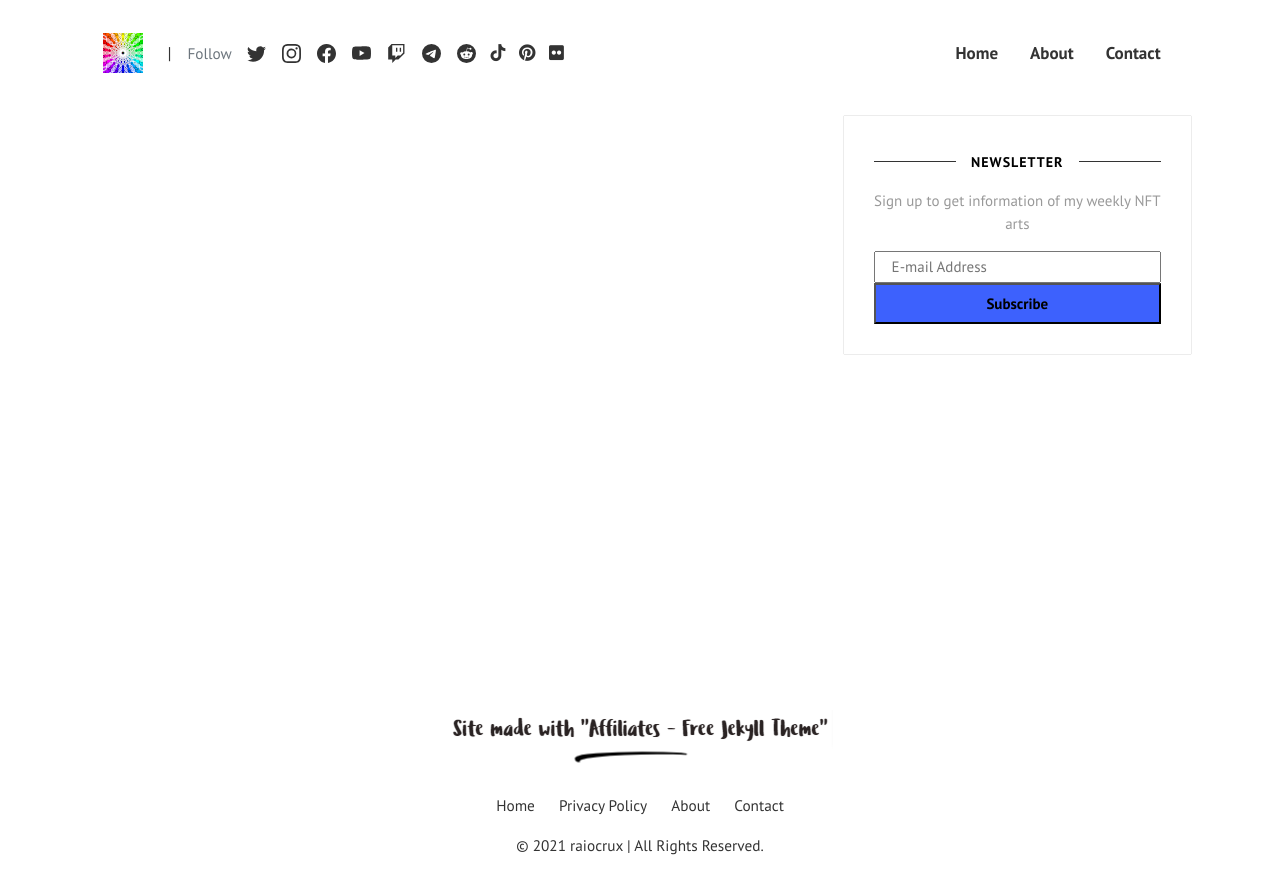
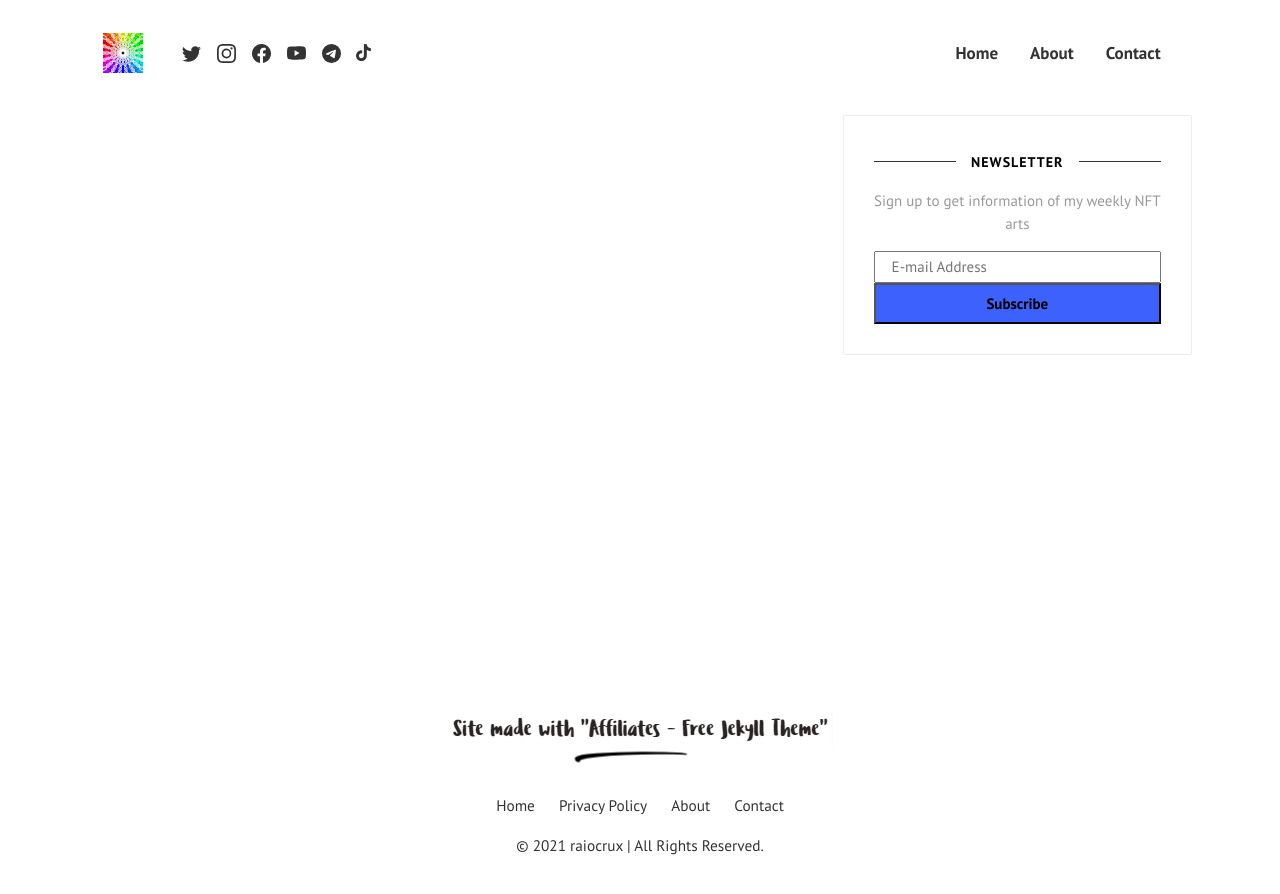
Before and after one commit to raiocrux/website, a Jekyll site: the page built from index.html, in a window 1280 px wide. Shown: the top 894 px of the page. Built offline with Jekyll 4.4.1, drawn with Linux system fonts in a browser that asks for light colours; nearby versions of some CDN libraries; the list of posts is cut into pages by our own code; comment, search, counter and statistics services are not loaded.

Commit message:
updating social icons

```diff
--- a/_layouts/default.html
+++ b/_layouts/default.html
@@ -45,12 +45,14 @@ gtag('config', '{{site.ganalytics}}');
           {% else %}
           <span class="d-none d-md-inline-block">{{ site.title }}</span>
           {% endif %}
-          </a> |
+          </a>
+
+          <!-- |  -->
 
 
           <div class="d-flex align-items-center">
 
-            <span class="ml-3 text-muted small">Follow</span>
+            <!-- <span class="ml-3 text-muted small">Follow</span> -->
 
             <a class="d-inline-block social-icon" target="_blank" href="{{site.social.twitter}}">
               <svg xmlns="http://www.w3.org/2000/svg" width="19" height="19" fill="currentColor" class="bi bi-twitter" viewBox="0 0 16 16">
@@ -76,11 +78,11 @@ gtag('config', '{{site.ganalytics}}');
               </svg>
             </a>
 
-            <a class="d-inline-block social-icon" target="_blank" href="{{site.social.twitch}}">
+            <!-- <a class="d-inline-block social-icon" target="_blank" href="{{site.social.twitch}}">
               <svg xmlns="http://www.w3.org/2000/svg" width="19" height="19" fill="currentColor" class="bi bi-twitch" viewBox="0 0 16 16">
               <path d="M3.857 0 1 2.857v10.286h3.429V16l2.857-2.857H9.57L14.714 8V0H3.857zm9.714 7.429-2.285 2.285H9l-2 2v-2H4.429V1.143h9.142v6.286z"/>
               <path d="M11.857 3.143h-1.143V6.57h1.143V3.143zm-3.143 0H7.571V6.57h1.143V3.143z"/>
-            </svg>
+            </svg> -->
 
             <a class="d-inline-block social-icon" target="_blank" href="{{site.social.telegram}}">
               <svg xmlns="http://www.w3.org/2000/svg" width="19" height="19" fill="currentColor" class="bi bi-telegram" viewBox="0 0 16 16">
@@ -88,24 +90,24 @@ gtag('config', '{{site.ganalytics}}');
               </svg>
             </a>
 
-            <a class="d-inline-block social-icon" target="_blank" href="{{site.social.reddit}}">
+            <!-- <a class="d-inline-block social-icon" target="_blank" href="{{site.social.reddit}}">
               <svg xmlns="http://www.w3.org/2000/svg" width="19" height="19" fill="currentColor" class="bi bi-reddit" viewBox="0 0 16 16">
                 <path d="M6.167 8a.831.831 0 0 0-.83.83c0 .459.372.84.83.831a.831.831 0 0 0 0-1.661zm1.843 3.647c.315 0 1.403-.038 1.976-.611a.232.232 0 0 0 0-.306.213.213 0 0 0-.306 0c-.353.363-1.126.487-1.67.487-.545 0-1.308-.124-1.671-.487a.213.213 0 0 0-.306 0 .213.213 0 0 0 0 .306c.564.563 1.652.61 1.977.61zm.992-2.807c0 .458.373.83.831.83.458 0 .83-.381.83-.83a.831.831 0 0 0-1.66 0z"/>
                 <path d="M16 8A8 8 0 1 1 0 8a8 8 0 0 1 16 0zm-3.828-1.165c-.315 0-.602.124-.812.325-.801-.573-1.9-.945-3.121-.993l.534-2.501 1.738.372a.83.83 0 1 0 .83-.869.83.83 0 0 0-.744.468l-1.938-.41a.203.203 0 0 0-.153.028.186.186 0 0 0-.086.134l-.592 2.788c-1.24.038-2.358.41-3.17.992-.21-.2-.496-.324-.81-.324a1.163 1.163 0 0 0-.478 2.224c-.02.115-.029.23-.029.353 0 1.795 2.091 3.256 4.669 3.256 2.577 0 4.668-1.451 4.668-3.256 0-.114-.01-.238-.029-.353.401-.181.688-.592.688-1.069 0-.65-.525-1.165-1.165-1.165z"/>
               </svg>
-            </a>
+            </a> -->
 
             <p>&nbsp &nbsp</p>
             <a class="fab fa-tiktok" target="_blank" href="{{site.social.tiktok}}">
             </a>
 
-            <p>&nbsp &nbsp</p>
+            <!-- <p>&nbsp &nbsp</p>
             <a class="fab fa-pinterest" target="_blank" href="{{site.social.pinterest}}">
             </a>
 
             <p>&nbsp &nbsp</p>
             <a class="fab fa-flickr" target="_blank" href="{{site.social.flickr}}">
-            </a>
+            </a> -->
 
           </div>
 
```
